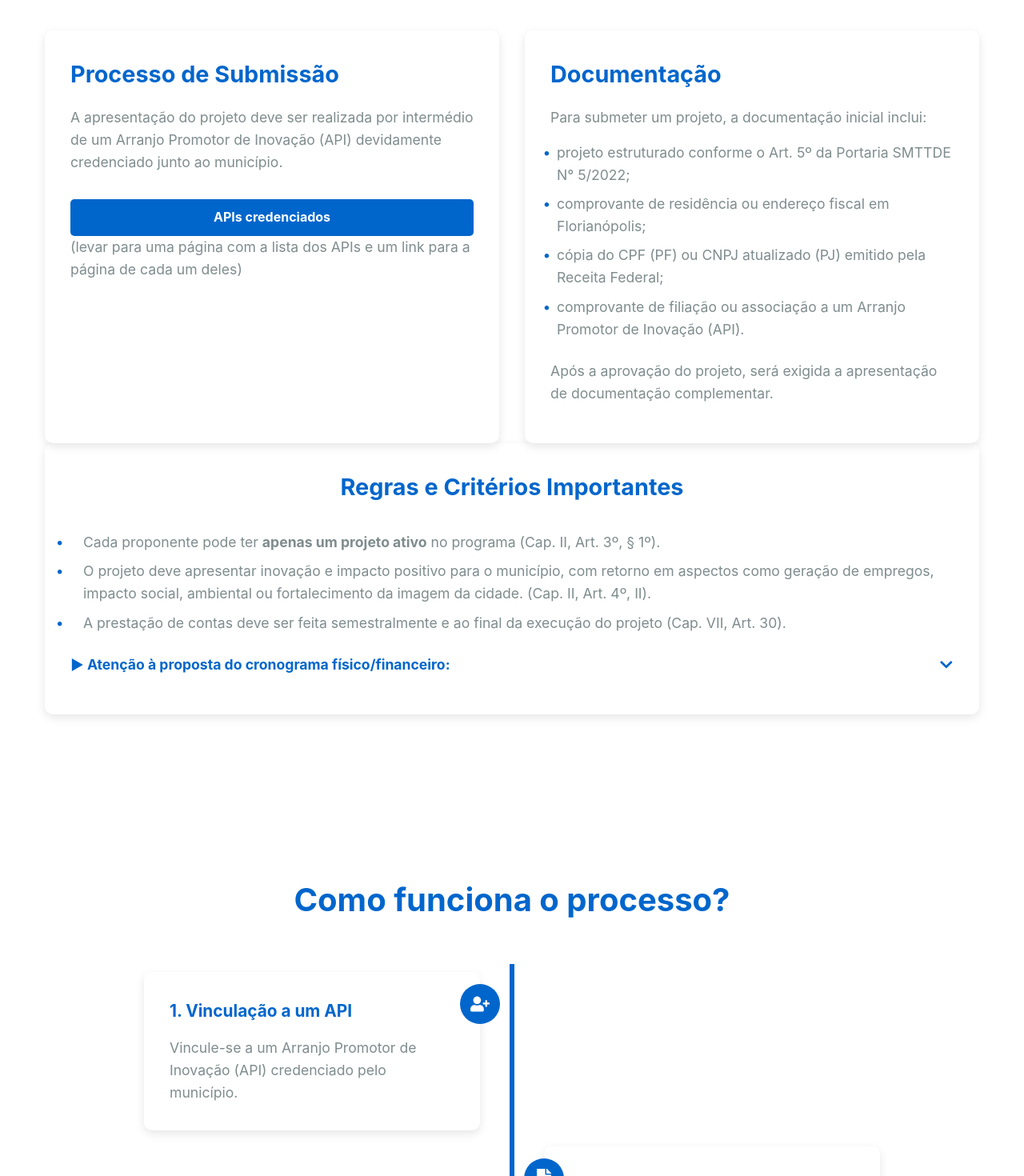
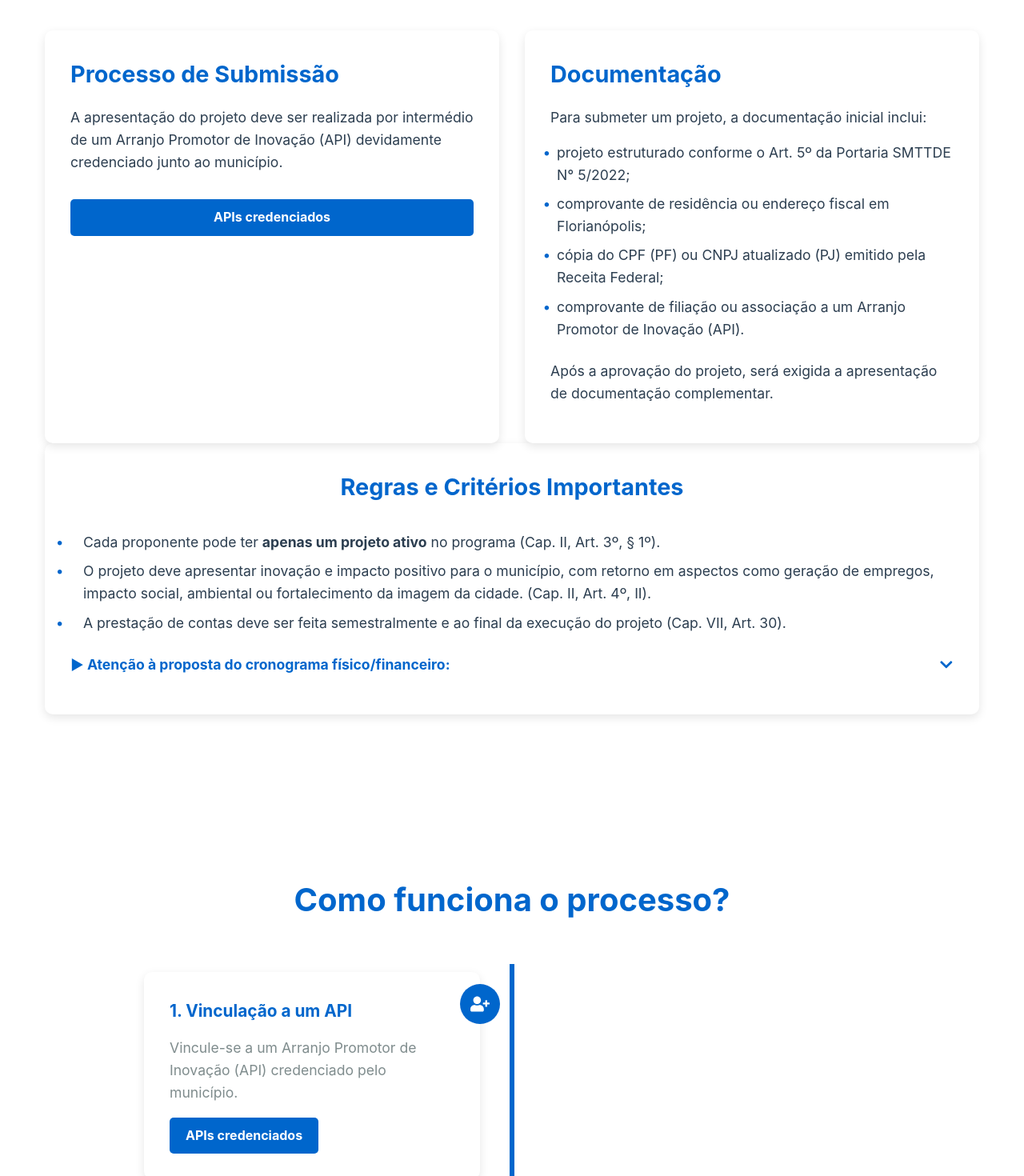
Before and after one commit to bhernardo17/pii-v2, a React (Vite) app: page / in a window 1280 px wide. Shown: the part 3120-4590 px from the top of the page at 80% size. Built offline with nearby package versions, Linux system fonts and the light colour scheme.

Commit message:
Atualiza cores de texto em HowToSubmit.jsx para var(--text-primary) e adiciona botão de API no componente Process.jsx, melhorando a usabilidade e a consistência visual.

```diff
--- a/src/App.jsx
+++ b/src/App.jsx
@@ -5,6 +5,7 @@ import Loading from './components/common/Loading';
 import ScrollToTop from './components/common/ScrollToTop';
 import Proponents from './components/Proponents/Proponents';
 import HowToSubmit from './components/Process/HowToSubmit';
+
 
 // Lazy loading para componentes menos críticos
 const About = React.lazy(() => import('./components/About/About'));
--- a/src/components/Process/HowToSubmit.jsx
+++ b/src/components/Process/HowToSubmit.jsx
@@ -72,7 +72,7 @@ const SectionTitle = styled.h3`
 
 const StepDescription = styled.p`
   font-size: 1.1rem;
-  color: var(--text-secondary);
+  color: var(--text-primary);
   line-height: 1.6;
   margin-bottom: 1rem;
 
@@ -89,7 +89,7 @@ const StyledList = styled.ul`
 
 const StyledListItem = styled.li`
   font-size: 1.1rem;
-  color: var(--text-secondary);
+  color: var(--text-primary);
   line-height: 1.6;
   margin-bottom: 0.5rem;
   position: relative;
@@ -162,7 +162,7 @@ const RuleList = styled.ul`
 
 const RuleListItem = styled.li`
   font-size: 1.1rem;
-  color: var(--text-secondary);
+  color: var(--text-primary);
   line-height: 1.6;
   margin-bottom: 0.5rem;
   position: relative;
@@ -194,7 +194,7 @@ const FinancialAttentionTitle = styled(StepDescription)`
   align-items: center;
   justify-content: space-between;
   font-weight: bold;
-  color: var(--primary); /* Cor para o título clicável */
+  color: var(--primary);
 
   svg {
     margin-left: 0.5rem;
@@ -239,7 +239,7 @@ const FinancialList = styled.ul`
 
 const FinancialListItem = styled.li`
   font-size: 1rem;
-  color: var(--text-secondary);
+  color: var(--text-primary);
   line-height: 1.6;
   margin-bottom: 0.5rem;
 
@@ -306,9 +306,7 @@ const HowToSubmit = () => {
                 A apresentação do projeto deve ser realizada por intermédio de um Arranjo Promotor de Inovação (API) devidamente credenciado junto ao município.
               </StepDescription>
               <ApiButton href="#">APIs credenciados</ApiButton>
-              <StepDescription>
-              (levar para uma página com a lista dos APIs e um link para a página de cada um deles)
-              </StepDescription>
+
 
             </SectionCard>
 
--- a/src/components/Process/Process.jsx
+++ b/src/components/Process/Process.jsx
@@ -251,6 +251,24 @@ const CriteriaGrid = styled.div`
   }
 `;
 
+const ApiButton = styled.a`
+  display: inline-block;
+  background-color: #0066cc; /* Usando a cor do botão que você ajustou em HowToSubmit.jsx */
+  color: rgb(255, 255, 255); /* Cor do texto do botão */
+  padding: 10px 20px;
+  border-radius: 5px;
+  text-decoration: none;
+  font-weight: bold;
+  margin-top: 1rem;
+  text-align: center;
+  transition: background-color 0.3s ease;
+
+  &:hover {
+    background-color: rgb(3, 76, 150);
+    color: rgba(255, 255, 255, 0.97);
+  }
+`;
+
 const Process = () => {
   const containerVariants = {
     hidden: {},
@@ -281,7 +299,8 @@ const Process = () => {
       icon: <FaUserPlus />,
       title: "1. Vinculação a um API",
       description: "Vincule-se a um Arranjo Promotor de Inovação (API) credenciado pelo município.",
-      position: "left"
+      position: "left",
+      button: { text: "APIs credenciados", href: "#" }
     },
     {
       icon: <FaFileAlt />,
@@ -379,6 +398,11 @@ const Process = () => {
                   </IconCircle>
                   <StepTitle>{step.title}</StepTitle>
                   <StepDescription>{step.description}</StepDescription>
+                  {step.button && (
+                    <ApiButton href={step.button.href}>
+                      {step.button.text}
+                    </ApiButton>
+                  )}
                 </TimelineContent>
               </TimelineItem>
             ))}
```
